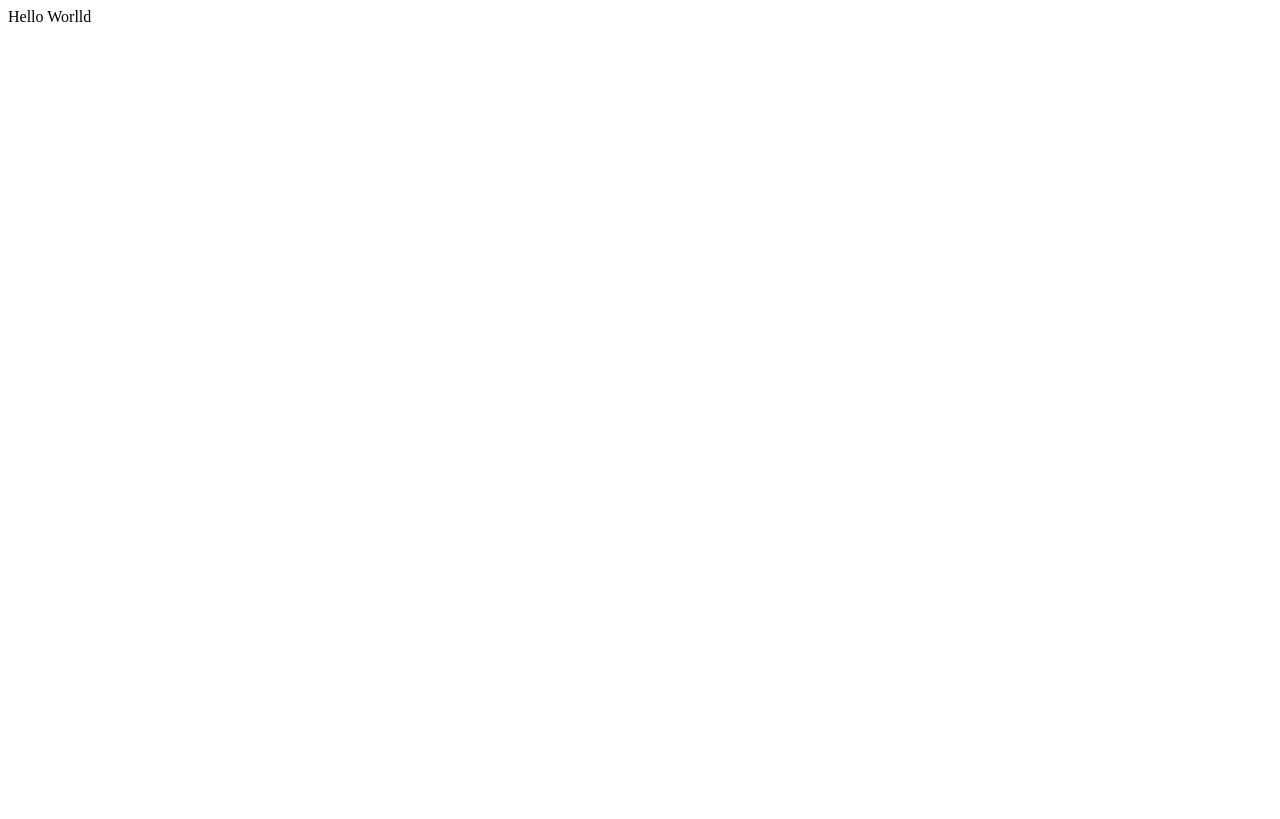
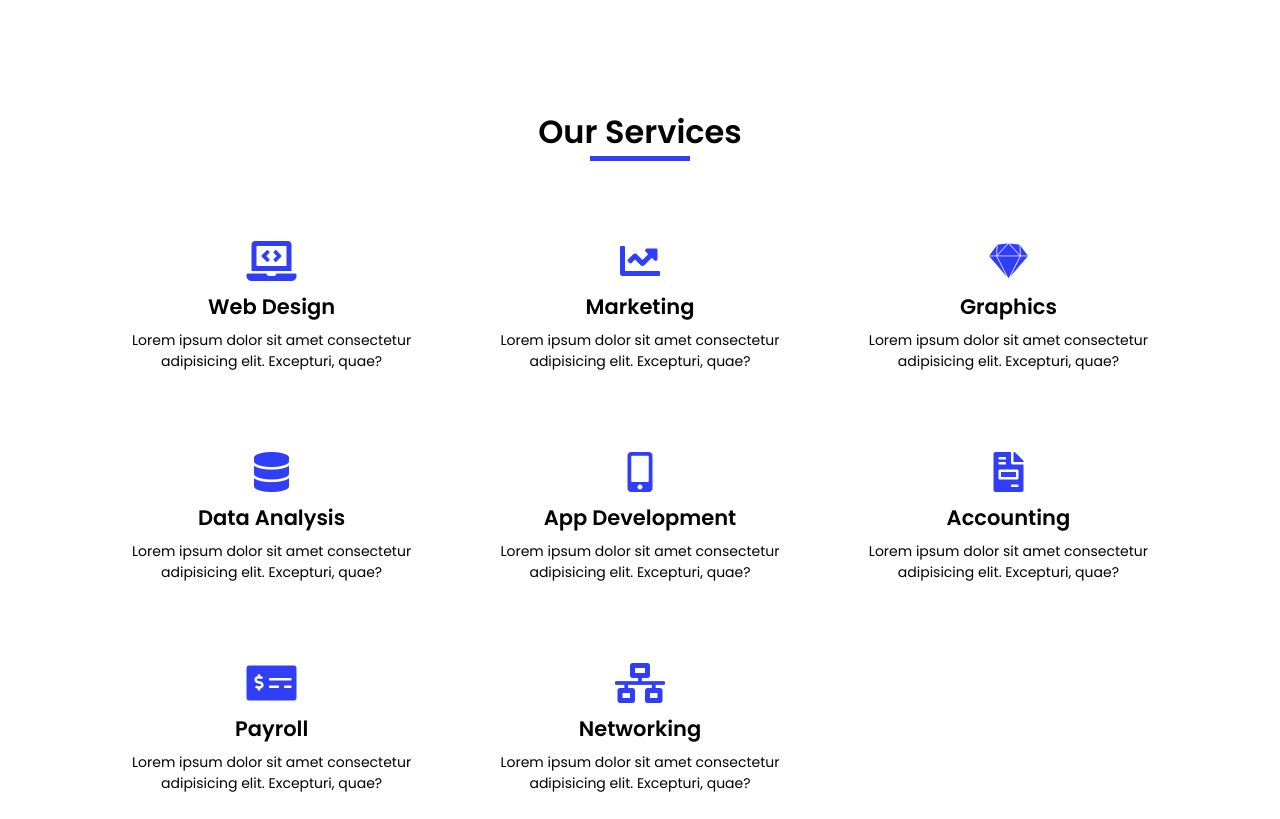
Before and after one commit to cyborgoat/covid19-quarantine-community, a Django app: page / in a window 1280 px wide. Before the commit the page is almost empty. Before the commit the page ends 22 px from the top, so only its background shows below. Run offline with Django 4.2, Linux system fonts and the light colour scheme.

Commit message:
update: overview page

```diff
--- /dev/null
+++ b/quarantine_community/static/css/overview/responsive_service_section.css
@@ -0,0 +1,70 @@
+@import url('https://fonts.googleapis.com/css2?family=Poppins:wght@300;400;500;600;700;800;900&display=swap');
+
+* {
+  margin: 0;
+  padding: 0;
+  box-sizing: border-box;
+  font-family: 'Poppins', sans-serif;
+}
+
+.container {
+  width: 100%;
+  height: 100%;
+  padding: 0px 8%;
+}
+
+.container h1 {
+  text-align: center;
+  padding-top: 10%;
+  margin-bottom: 60px;
+  font-weight: 600;
+  position: relative;
+}
+
+.container h1::after {
+  content: '';
+  background: #303ef7;
+  width: 100px;
+  height: 5px;
+  position: absolute;
+  bottom: -5px;
+  left: 50%;
+  transform: translateX(-50%);
+}
+
+.row {
+  display: grid;
+  grid-template-columns: repeat(auto-fit, minmax(250px, 1fr));
+  grid-gap: 30px;
+}
+
+.service {
+  text-align: center;
+  padding: 25px 10px;
+  border-radius: 5px;
+  font-size: 14px;
+  cursor: pointer;
+  background: transparent;
+  transition: transform 0.5s, background 0.5s;
+}
+
+.service i {
+  font-size: 40px;
+  margin-bottom: 10px;
+  color: #303ef7;
+}
+
+.service h2 {
+  font-weight: 600;
+  margin-bottom: 8px;
+}
+
+.service:hover {
+  background: #303ef7;
+  color: #fff;
+  transform: scale(1.05);
+}
+
+.service:hover i {
+  color: #fff;
+}
--- /dev/null
+++ b/quarantine_community/templates/overview/components/responsive_service_section.html
@@ -0,0 +1,72 @@
+{% load static %}
+<body>
+    <div class="container">
+      <h1>Our Services</h1>
+      <div class="row">
+        <div class="service">
+          <i class="fas fa-laptop-code"></i>
+          <h2>Web Design</h2>
+          <p>
+            Lorem ipsum dolor sit amet consectetur adipisicing elit. Excepturi,
+            quae?
+          </p>
+        </div>
+        <div class="service">
+          <i class="fas fa-chart-line"></i>
+          <h2>Marketing</h2>
+          <p>
+            Lorem ipsum dolor sit amet consectetur adipisicing elit. Excepturi,
+            quae?
+          </p>
+        </div>
+        <div class="service">
+          <i class="fab fa-sketch"></i>
+          <h2>Graphics</h2>
+          <p>
+            Lorem ipsum dolor sit amet consectetur adipisicing elit. Excepturi,
+            quae?
+          </p>
+        </div>
+        <div class="service">
+          <i class="fas fa-database"></i>
+          <h2>Data Analysis</h2>
+          <p>
+            Lorem ipsum dolor sit amet consectetur adipisicing elit. Excepturi,
+            quae?
+          </p>
+        </div>
+        <div class="service">
+          <i class="fas fa-mobile-alt"></i>
+          <h2>App Development</h2>
+          <p>
+            Lorem ipsum dolor sit amet consectetur adipisicing elit. Excepturi,
+            quae?
+          </p>
+        </div>
+        <div class="service">
+          <i class="fas fa-file-invoice"></i>
+          <h2>Accounting</h2>
+          <p>
+            Lorem ipsum dolor sit amet consectetur adipisicing elit. Excepturi,
+            quae?
+          </p>
+        </div>
+        <div class="service">
+          <i class="fas fa-money-check-alt"></i>
+          <h2>Payroll</h2>
+          <p>
+            Lorem ipsum dolor sit amet consectetur adipisicing elit. Excepturi,
+            quae?
+          </p>
+        </div>
+        <div class="service">
+          <i class="fas fa-network-wired"></i>
+          <h2>Networking</h2>
+          <p>
+            Lorem ipsum dolor sit amet consectetur adipisicing elit. Excepturi,
+            quae?
+          </p>
+        </div>
+      </div>
+    </div>
+  </body>
--- a/quarantine_community/templates/overview/index.html
+++ b/quarantine_community/templates/overview/index.html
@@ -1,10 +1,15 @@
 <!DOCTYPE html>
+{% load static %}
 <html lang="en">
 <head>
     <meta charset="UTF-8">
     <title>Title</title>
+
+    <link rel="stylesheet" href="https://cdnjs.cloudflare.com/ajax/libs/font-awesome/5.15.4/css/all.min.css"/>
+
+    <link rel="stylesheet" type="text/css" href="{% static 'css/overview/responsive_service_section.css' %}">
 </head>
 <body>
-Hello Worlld
+{% include 'overview/components/responsive_service_section.html' %}
 </body>
 </html>
```
